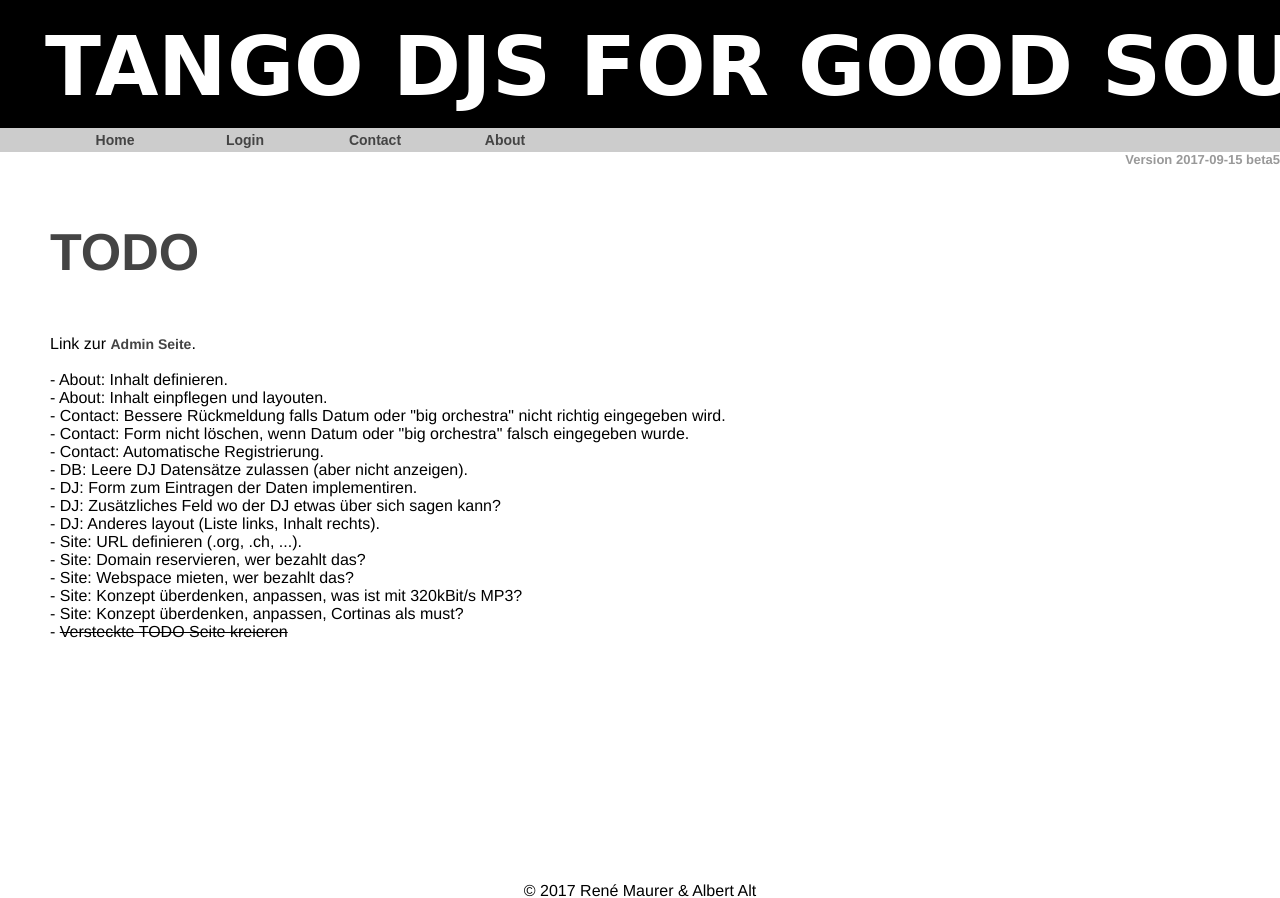
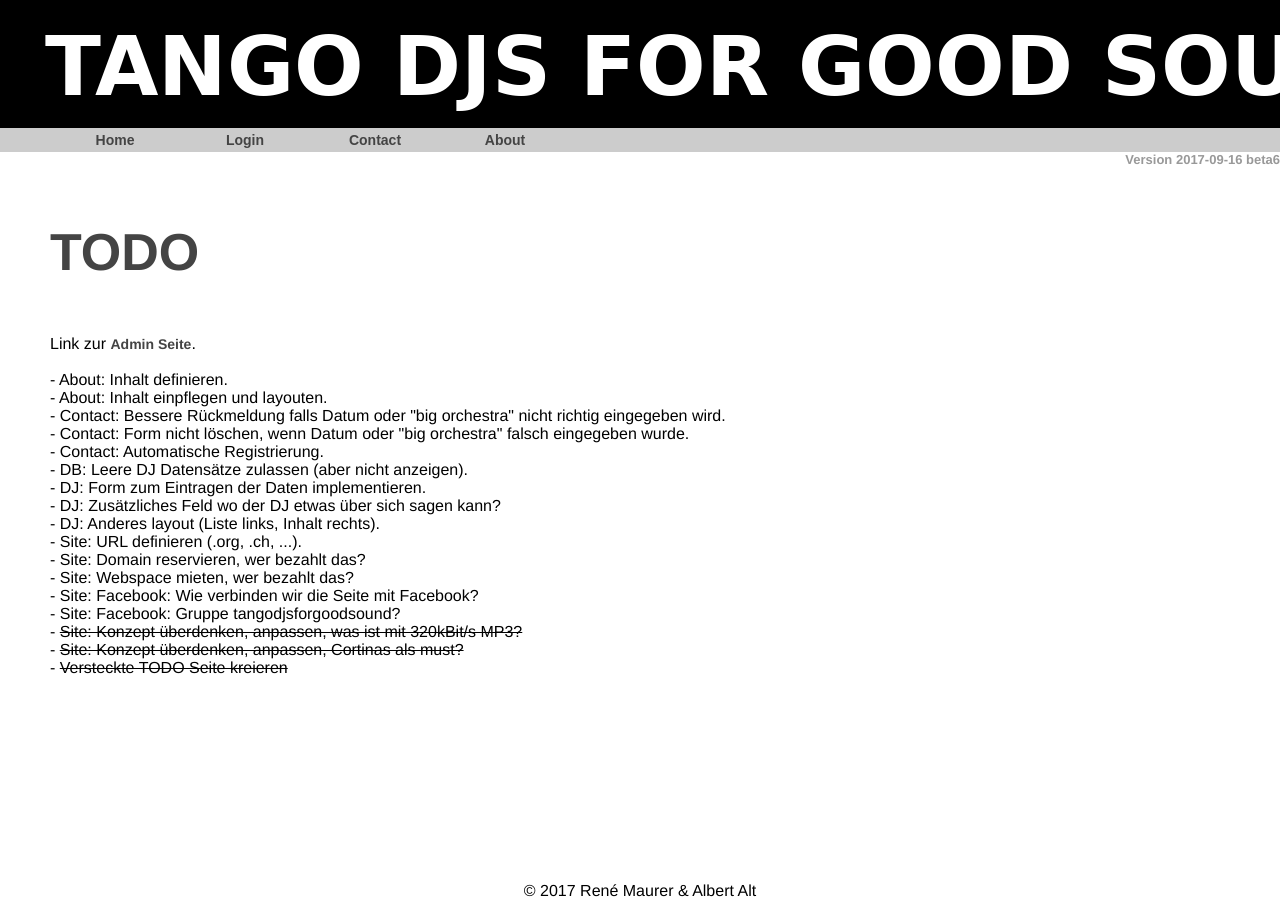
Before and after one commit to renma/tdjsfgs, a Django app: template tangodjsforgoodsound/templates/todo.html in a window 1280 px wide. Shown: the top 898 px of the page. Run offline with Django 3.2, Linux system fonts and the light colour scheme; the template is opened without the code that fills it, so the values that code supplies are empty.

Commit message:
beta 6
Todo view added
About view fixed

```diff
--- a/tangodjsforgoodsound/templates/base.html
+++ b/tangodjsforgoodsound/templates/base.html
@@ -192,7 +192,7 @@
       {% endif %}
     </ul>
   </div>
-  <div align="right"><font size="2" color="#999"><b>Version 2017-09-15 beta5 </b></font></div>
+  <div align="right"><font size="2" color="#999"><b>Version 2017-09-16 beta6 </b></font></div>
 
   <div id="content">
     {% block content %}
--- a/tangodjsforgoodsound/templates/todo.html
+++ b/tangodjsforgoodsound/templates/todo.html
@@ -16,14 +16,16 @@
     <li>- Contact: Form nicht löschen, wenn Datum oder "big orchestra" falsch eingegeben wurde.
     <li>- Contact: Automatische Registrierung.
     <li>- DB: Leere DJ Datensätze zulassen (aber nicht anzeigen).
-    <li>- DJ: Form zum Eintragen der Daten implementiren.
+    <li>- DJ: Form zum Eintragen der Daten implementieren.
     <li>- DJ: Zusätzliches Feld wo der DJ etwas über sich sagen kann?
     <li>- DJ: Anderes layout (Liste links, Inhalt rechts).
     <li>- Site: URL definieren (.org, .ch, ...).
     <li>- Site: Domain reservieren, wer bezahlt das?
     <li>- Site: Webspace mieten, wer bezahlt das?
-    <li>- Site: Konzept überdenken, anpassen, was ist mit 320kBit/s MP3?
-    <li>- Site: Konzept überdenken, anpassen, Cortinas als must?
+    <li>- Site: Facebook: Wie verbinden wir die Seite mit Facebook?
+    <li>- Site: Facebook: Gruppe tangodjsforgoodsound?
+    <li>- <strike>Site: Konzept überdenken, anpassen, was ist mit 320kBit/s MP3?</strike>
+    <li>- <strike>Site: Konzept überdenken, anpassen, Cortinas als must?</strike>
     <li>- <strike>Versteckte TODO Seite kreieren</strike>
   </ul>
 
--- a/tangodjsforgoodsound/views.py
+++ b/tangodjsforgoodsound/views.py
@@ -62,5 +62,5 @@ def about(request):
     return render(request, "about.html")
 
 
-def about(request):
+def todo(request):
     return render(request, "todo.html")
```
